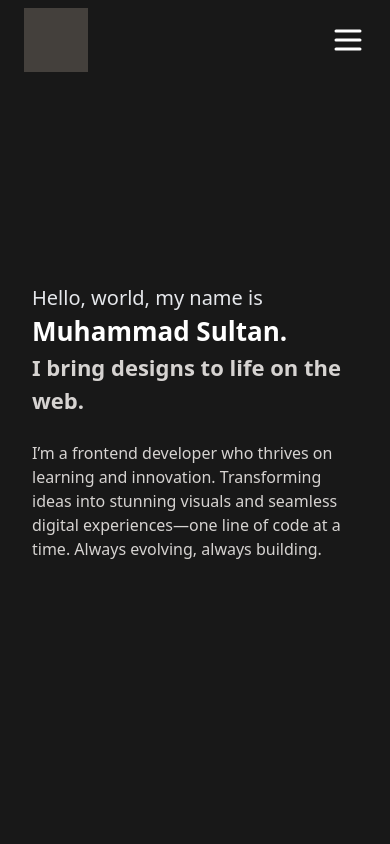
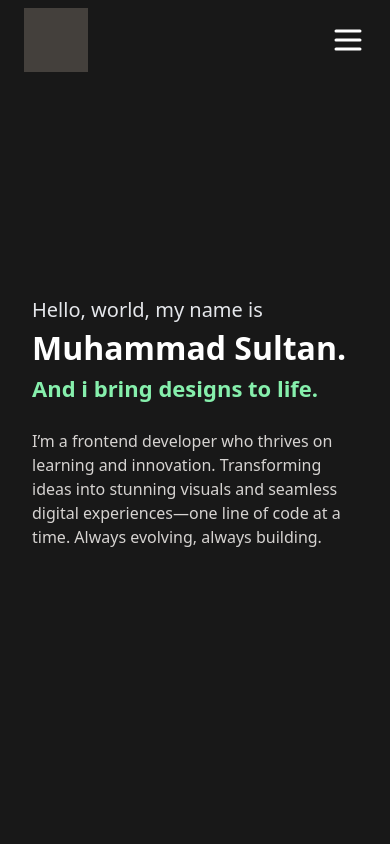
Before and after one commit to sultanrc/react-portfolio, a React (Vite) app: page / in a window 390 px wide. Shown: the top 844 px of the page. Built offline with nearby package versions, Linux system fonts and the light colour scheme.

Commit message:
Jumbotron changes

```diff
--- a/src/components/Jumbotron.tsx
+++ b/src/components/Jumbotron.tsx
@@ -6,11 +6,11 @@ export default function Jumbotron() {
           <p className="text-xl md:text-2xl lg:text-3xl font-light text-gray-200">
             Hello, world, my name is
           </p>
-          <h1 className="text-[26px] md:text-[60px] font-bold text-white">
+          <h1 className="text-[32px] md:text-[60px] font-bold text-white">
             Muhammad Sultan.
           </h1>
-          <p className="text-[22px] md:text-[40px] lg:text-[56px] font-bold text-stone-300">
-            I bring designs to life on the web.
+          <p className="text-[22px] md:text-[40px] lg:text-[56px] font-bold text-green-300">
+            And i bring designs to life.
           </p>
         </div>
         <p className="text-md md:text-2xl font-light text-stone-300 max-w-xl">
```
